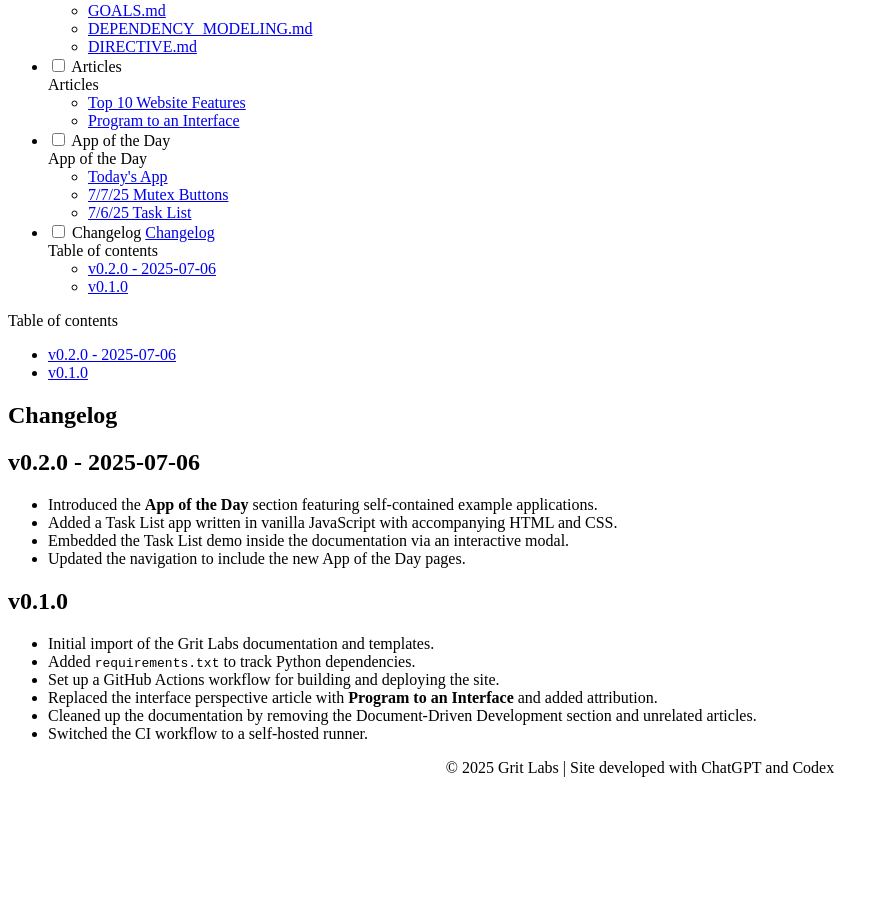
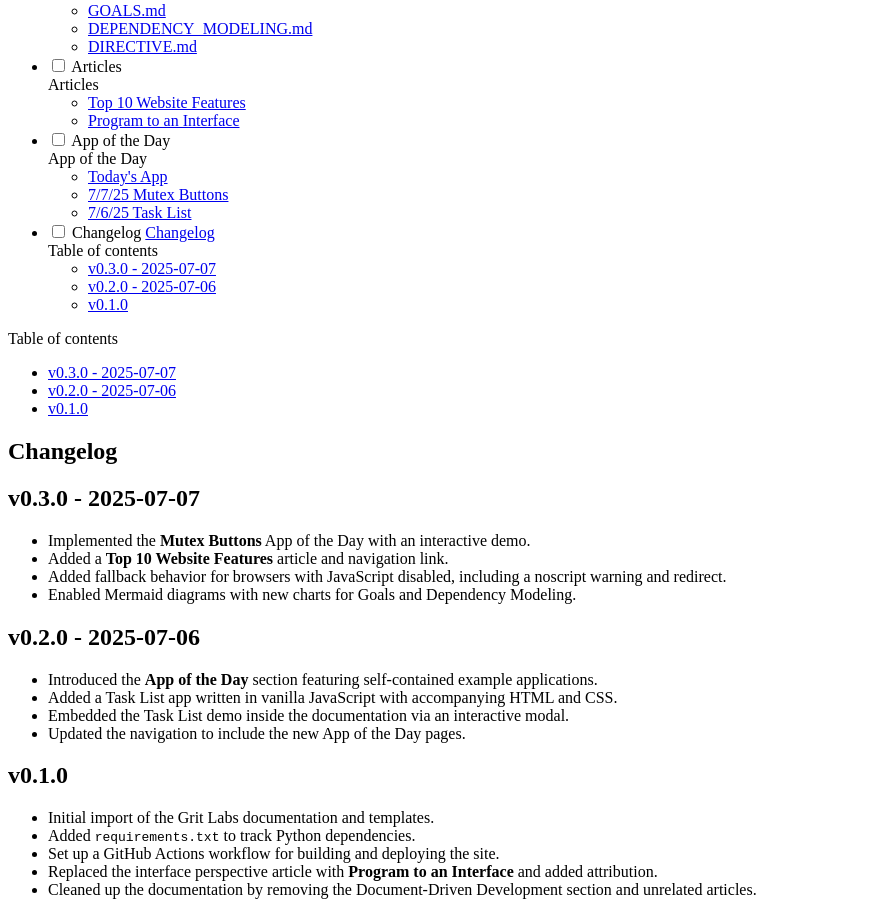
Before and after one commit to gritlabs1/gritlabs, an MkDocs documentation site: the page built from docs/pages/CHANGELOG.md, in a window 1280 px wide and 900 px high, scrolled down 10586 px. Shown: the whole window, without its empty margins (0-889 px from the left). Built offline with MkDocs 1.6.1 and Material for MkDocs 9.7.7, drawn with Linux system fonts in a browser that asks for light colours; before the commit the page ends 11371 px from its top, so only the background shows below that.

Commit message:
Update changelog for v0.3.0

```diff
--- a/docs/pages/CHANGELOG.md
+++ b/docs/pages/CHANGELOG.md
@@ -1,4 +1,11 @@
 # Changelog
+
+## v0.3.0 - 2025-07-07
+
+- Implemented the **Mutex Buttons** App of the Day with an interactive demo.
+- Added a **Top 10 Website Features** article and navigation link.
+- Added fallback behavior for browsers with JavaScript disabled, including a noscript warning and redirect.
+- Enabled Mermaid diagrams with new charts for Goals and Dependency Modeling.
 
 ## v0.2.0 - 2025-07-06
 
```
